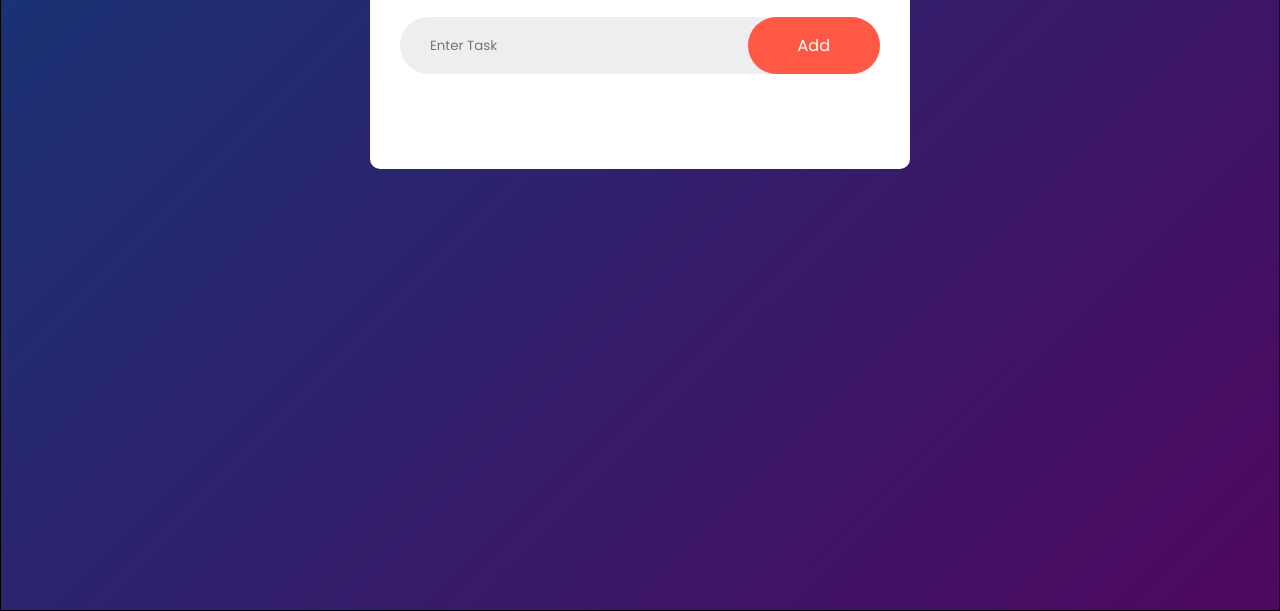
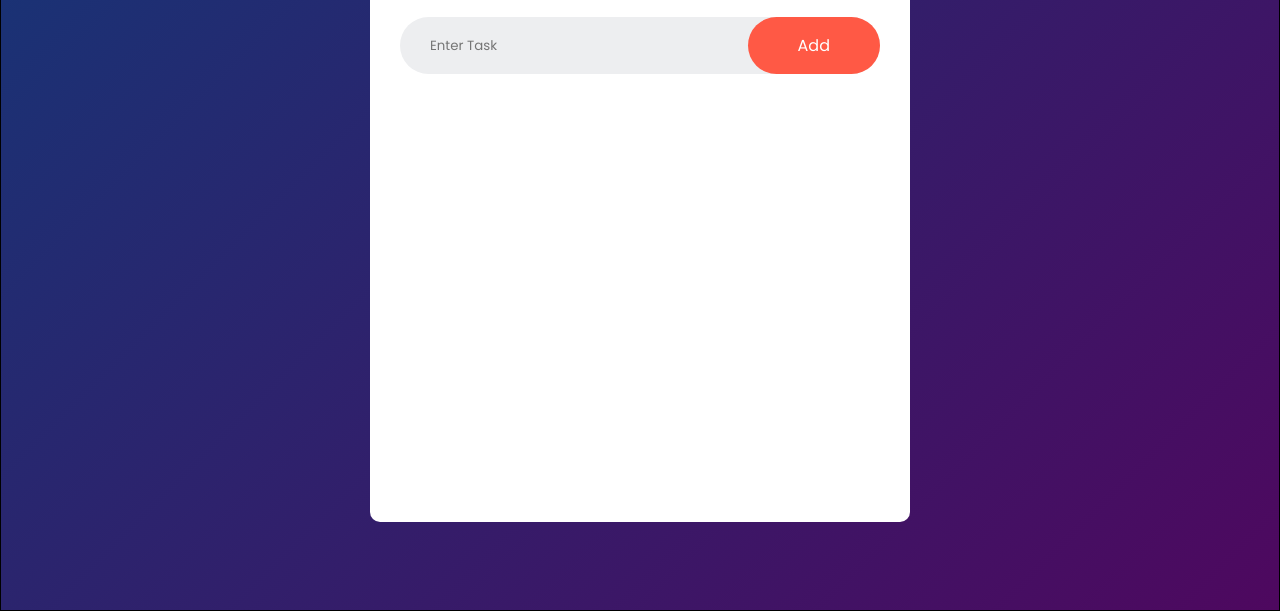
Before and after one commit to Shaikh-AR/To-Do-List, a plain HTML site: page index.html in a window 1280 px wide. Shown: the part 189-800 px from the top of the page. Drawn offline with Linux system fonts and the light colour scheme.

Commit message:
adding custom scrollbar

```diff
--- a/index.html
+++ b/index.html
@@ -19,6 +19,7 @@
   <body>
     <section class="container">
       <div class="todo-app">
+        <div>
         <h2>To-Do List <img src="images/icon.png" alt="icon image"></h2>
         <div class="row">
           <input type="text" placeholder="Enter Task" id="input-box" />
--- a/style.css
+++ b/style.css
@@ -1,25 +1,27 @@
-*{
+* {
   margin: 0;
   padding: 0;
   box-sizing: border-box;
-    font-family: 'Poppins', sans-serif;
+  font-family: "Poppins", sans-serif;
 }
-.container{
+.container {
   border: 1px solid black;
   width: 100%;
   min-height: 100vh;
-    background: linear-gradient(135deg, #153677,#4e085f);
+  background: linear-gradient(135deg, #153677, #4e085f);
   padding: 10px;
 }
-.todo-app{
+.todo-app {
   width: 100%;
   max-width: 540px;
+  height: 75vh;
   background: #fff;
-    margin:100px auto 20px;
+  margin: 100px auto 20px;
   padding: 40px 30px 70px;
   border-radius: 10px;
+  /* overflow:auto; */
 }
-.todo-app h2{
+.todo-app h2 {
   color: #002765;
   display: flex;
   align-items: center;
@@ -27,12 +29,12 @@
   justify-content: center;
 }
 
-.todo-app img{
+.todo-app img {
   /* border: 1px solid black; */
   width: 30px;
   margin-left: 10px;
 }
-.row{
+.row {
   display: flex;
   align-items: center;
   justify-content: space-between;
@@ -41,7 +43,7 @@
   padding-left: 20px;
   margin-bottom: 25px;
 }
-input{
+input {
   flex: 1;
   border: none;
   outline: none;
@@ -49,7 +51,7 @@ input{
   padding: 10px;
   font-weight: 14px;
 }
-button{
+button {
   border: none;
   outline: none;
   padding: 16px 50px;
@@ -59,7 +61,7 @@ button{
   cursor: pointer;
   border-radius: 40px;
 }
-ul li{
+ul li {
   list-style: none;
   font-size: 17px;
   padding: 12px 8px 12px 50px;
@@ -67,7 +69,7 @@ ul li{
   cursor: pointer;
   position: relative;
 }
-ul li::before{
+ul li::before {
   content: "";
   position: absolute;
   height: 28px;
@@ -79,14 +81,14 @@ ul li::before{
   top: 12px;
   left: 8px;
 }
-ul li.checked{
+ul li.checked {
   color: #555;
   text-decoration: line-through;
 }
-ul li.checked::before{
+ul li.checked::before {
   background-image: url(images/checked.png);
 }
-ul li span{
+ul li span {
   position: absolute;
   right: 0;
   top: 5px;
@@ -98,6 +100,33 @@ ul li span{
   text-align: center;
   border-radius: 50%;
 }
-ul li span:hover{
+ul li span:hover {
   background: #edeef0;
 }
+
+#list-container {
+  /* background-color: red; */
+  height: 43vh;
+  overflow: auto;
+}
+
+/***** scrollbar Section *****/
+
+/* width */
+::-webkit-scrollbar {
+  width: 4px;
+}
+
+/* Handle */
+::-webkit-scrollbar-thumb {
+  background: green;
+  border-radius: 2px;
+
+}
+
+/* Handle on hover */
+::-webkit-scrollbar-thumb:hover {
+  background: yellow;
+}
+
+/***** End scrollbar Section *****/
```
Lines whose indentation alone changed are shown as unchanged.
